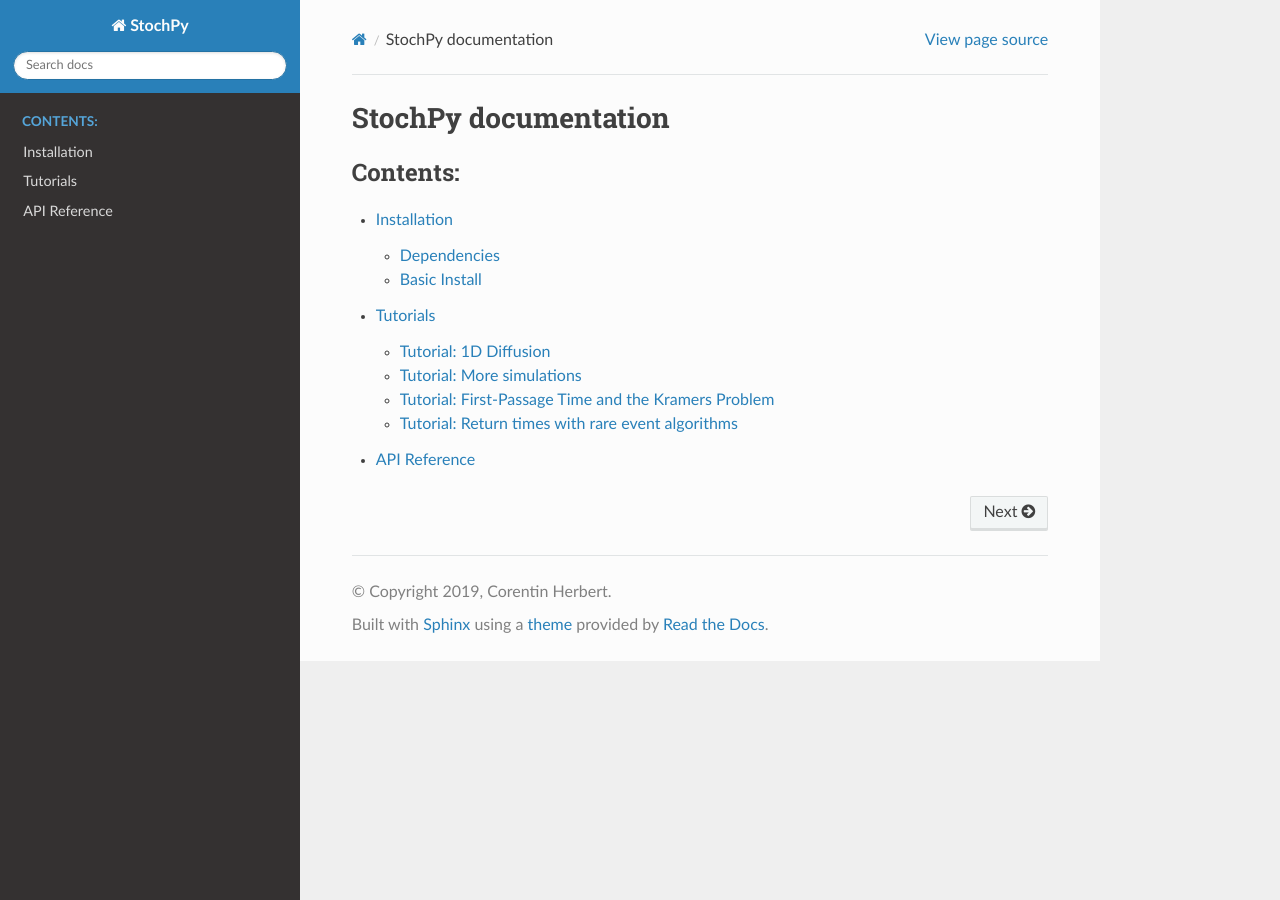
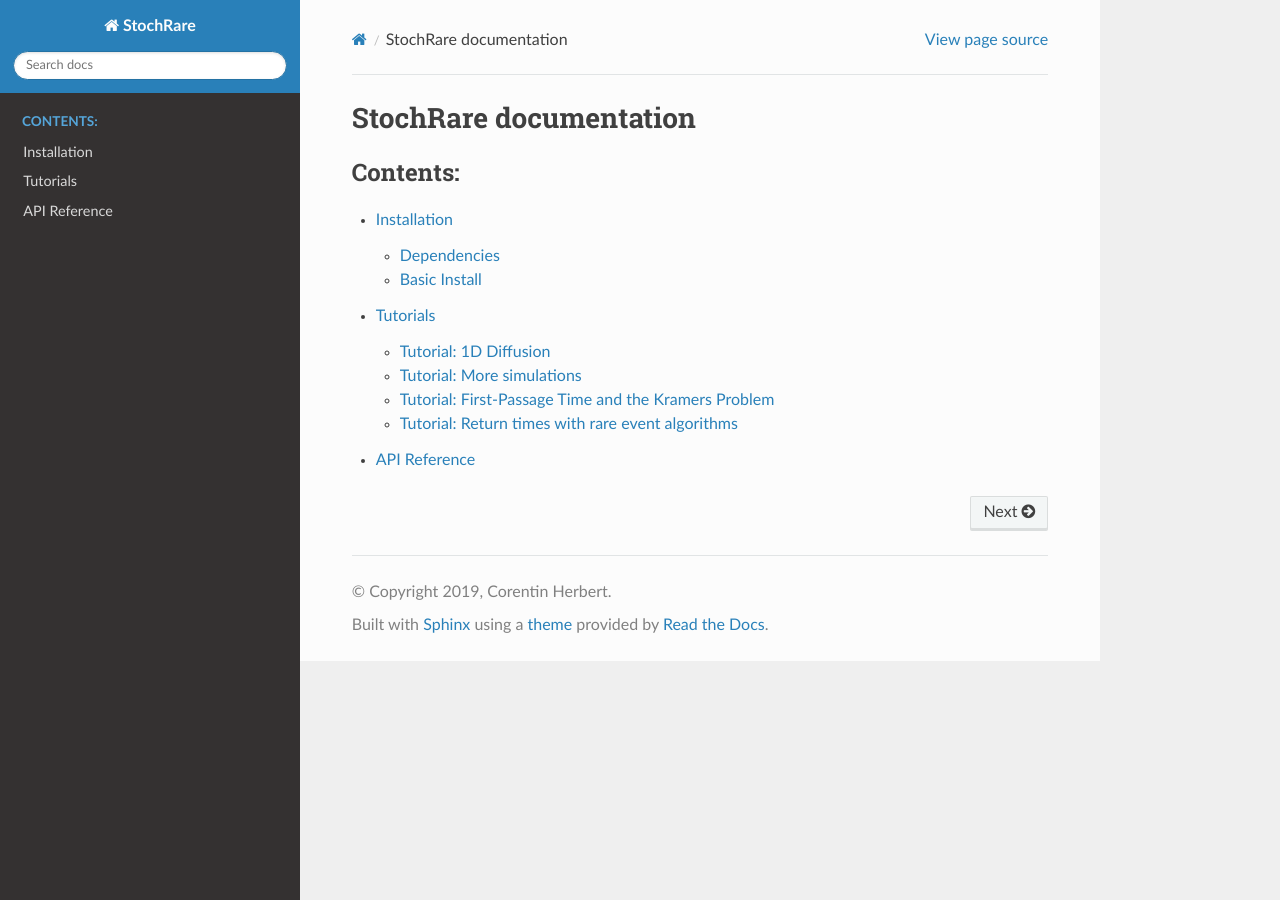
Before and after one commit to cbherbert/stochrare, a Sphinx documentation site: the page built from doc/index.rst, in a window 1280 px wide. Built offline with Sphinx 7.4.7 and the Read the Docs theme 2.0.0, drawn with Linux system fonts in a browser that asks for light colours.

Commit message:
Replace stochpy with stochrare

```diff
--- a/doc/conf.py
+++ b/doc/conf.py
@@ -17,7 +17,7 @@
 
 # -- Project information -----------------------------------------------------
 
-project = 'StochPy'
+project = 'StochRare'
 copyright = '2019, Corentin Herbert'
 author = 'Corentin Herbert'
 
--- a/doc/index.rst
+++ b/doc/index.rst
@@ -1,9 +1,9 @@
-.. StochPy documentation master file, created by
+.. StochRare documentation master file, created by
    sphinx-quickstart on Tue May 14 18:49:53 2019.
    You can adapt this file completely to your liking, but it should at least
    contain the root `toctree` directive.
 
-StochPy documentation
+StochRare documentation
 ===================================
 
 .. toctree::
```
